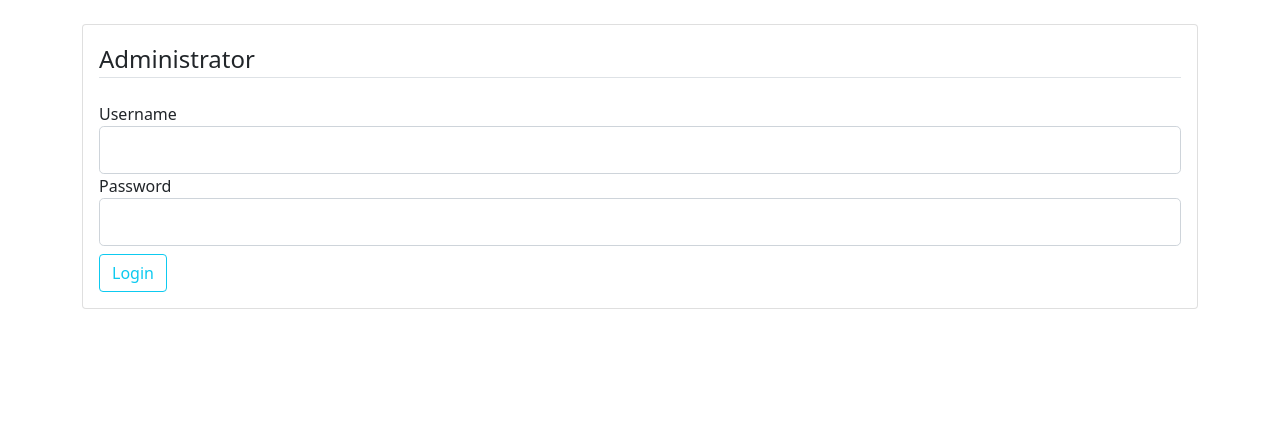
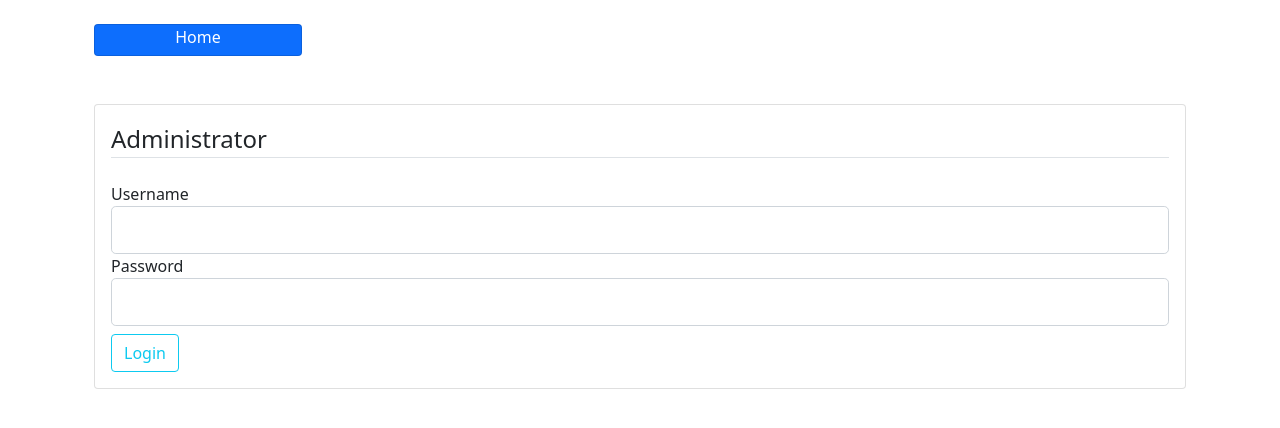
Before and after one commit to oumao/mastereg, a Flask app: page /admin/login in a window 1280 px wide. Shown: the top 428 px of the page. Run offline with Flask 2, Linux system fonts and the light colour scheme.

Commit message:
Added home button

```diff
--- a/repomas/templates/admin/login.html
+++ b/repomas/templates/admin/login.html
@@ -1,6 +1,9 @@
 {% extends "base.html" %}
 {% block content %}
-<div class="card">
+<div class="container">
+    <a href="{{ url_for('home.home')}}" class="card bg-primary text-center text-white"
+    style="max-width: 13rem; height: 2rem; text-decoration: none;">Home</a>
+    <div class="card mt-5">
         <div class="card-body">
             <form action="" method="POST" role="form">
                 {{ form.hidden_tag() }}
@@ -39,4 +42,5 @@
             </form>
         </div>
     </div>
+</div>
 {% endblock %}
```
Lines whose indentation alone changed are shown as unchanged.
